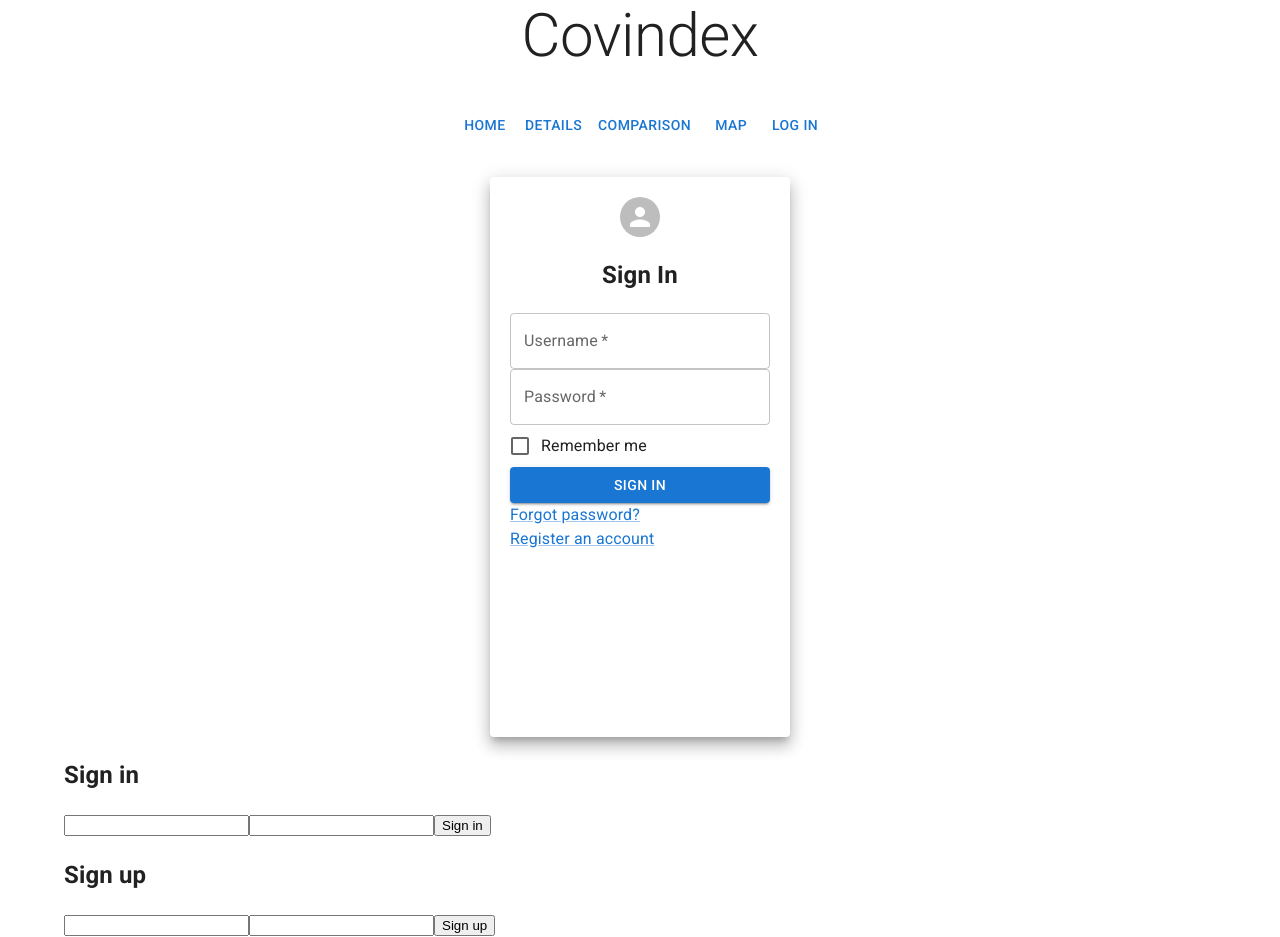
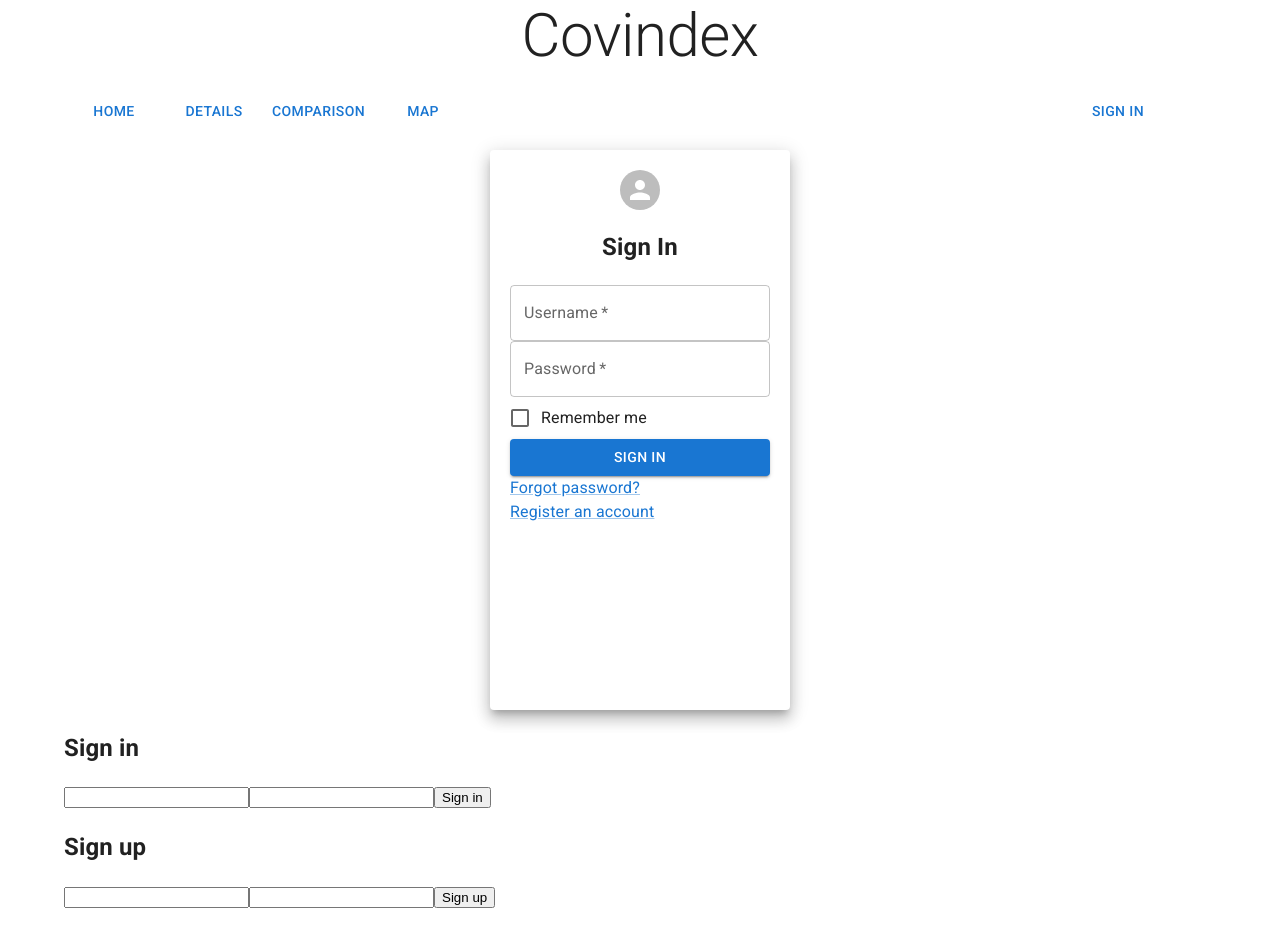
Before and after one commit to BioDieAMan/dh2642-project, a React (Create React App) app: page /account in a window 1280 px wide. After the commit the page ends 909 px from the top, so only its background shows below. Built offline with nearby package versions, Linux system fonts and the light colour scheme; no server answers.

Commit message:
added login to navbar

```diff
--- a/src/components/Navbar.js
+++ b/src/components/Navbar.js
@@ -1,45 +1,142 @@
 import React from "react";
 import { Link } from "react-router-dom";
-import {
-  Typography,
-  AppBar,
-  Toolbar,
-  CssBaseline,
-  Button,
-} from "@mui/material";
+import { Box, Tooltip, IconButton, Avatar, Menu, MenuItem, Divider, ListItemIcon, Typography, Button,} from "@mui/material";
+import { PersonAdd, Settings, Logout } from '@mui/icons-material';
+import { connect } from "react-redux";
+import { signOut } from '../redux/actions/authenticationActions';
+import { margin } from "@mui/system";
 
-const Navbar = () => {
+
+const Navbar = ({
+  uid,
+  signedInEmail,
+  signOut,
+}) => {
+  const [anchorEl, setAnchorEl] = React.useState(null);
+  const open = Boolean(anchorEl);
+  const handleClick = (event) => {setAnchorEl(event.currentTarget);};
+  const handleClose = () => {setAnchorEl(null);};
+
   return (
-    <AppBar position="relative" color="transparent" elevation={0}>
-      <CssBaseline />
-      <Toolbar
-        style={{
-          float: "none",
-          width: "auto",
-          marginLeft: "auto",
-          marginRight: "auto",
-        }}
-      >
-        <Typography variant="h6">
-          <Button variant="text" component={Link} to="/">
-            Home
-          </Button>
-          <Button variant="text" component={Link} to="/details">
-            Details
-          </Button>
-          <Button variant="text" component={Link} to="/compare">
-            Comparison
-          </Button>
-          <Button variant="text" component={Link} to="/map">
-            Map
-          </Button>
-          <Button variant="text" component={Link} to="/account">
-            Log in
-          </Button>
+    <React.Fragment>
+      <Box sx={{ display: 'flex', alignItems: 'center', textAlign: 'center' }}>
+        <Typography sx={{ minWidth: 100 }}>
+          <Button variant="text" component={Link} to="/">Home</Button>
         </Typography>
-      </Toolbar>
-    </AppBar>
+        <Typography sx={{ minWidth: 100 }}>
+          <Button variant="text" component={Link} to="/details">Details</Button>
+        </Typography>
+        <Typography sx={{ minWidth: 100 }}>
+          <Button variant="text" component={Link} to="/compare">Comparison</Button>
+        </Typography>
+        <Typography sx={{ minWidth: 100 }}>
+          <Button variant="text" component={Link} to="/map">Map</Button>
+        </Typography>
+        <Typography sx={{ minWidth: 100, position: "absolute", right: "10%"}}>
+          {uid ?
+            <span>
+              <Tooltip title="Account settings">
+              <IconButton onClick={handleClick} size="small" sx={{ ml: 2 }}>
+                <Avatar sx={{ width: 32, height: 32, margin: "0 10px 0 0"}}>{signedInEmail.substring(0, 1)}</Avatar>
+                {signedInEmail.substring(0, signedInEmail.lastIndexOf('@'))}
+              </IconButton>
+            </Tooltip>
+            </span>:
+            <span className="loginNavBar">
+              <Button variant="text" component={Link} to="/account">Sign in</Button>
+            </span>
+          }
+        </Typography>
+        <Menu anchorEl={anchorEl}
+              open={open}
+              onClose={handleClose}
+              onClick={handleClose}
+              PaperProps={{elevation: 0, sx: {overflow: 'visible', filter: 'drop-shadow(0px 2px 8px rgba(0,0,0,0.32))', mt: 1.5,
+                                              '& .MuiAvatar-root': { width: 32, height: 32, ml: -0.5, mr: 1,},
+                                              '&:before': { content: '""', display: 'block', position: 'absolute', top: 0, right: 14, width: 10, height: 10, bgcolor: 'background.paper', transform: 'translateY(-50%) rotate(45deg)', zIndex: 0,},
+                                            },
+                          }}
+              transformOrigin={{ horizontal: 'right', vertical: 'top' }}
+              anchorOrigin={{ horizontal: 'right', vertical: 'bottom' }}
+        >
+          <MenuItem>
+            <Avatar /> Profile
+          </MenuItem>
+          <MenuItem>
+            <Avatar /> My account
+          </MenuItem>
+          <Divider />
+          <MenuItem>
+            <ListItemIcon>
+              <PersonAdd fontSize="small" />
+            </ListItemIcon>
+            Add another account
+          </MenuItem>
+          <MenuItem>
+            <ListItemIcon>
+              <Settings fontSize="small" />
+            </ListItemIcon>
+            Settings
+          </MenuItem>
+          <MenuItem onClick={() => signOut()} variant="text">
+            <ListItemIcon>
+              <Logout fontSize="small" />
+            </ListItemIcon>
+            Logout
+          </MenuItem>
+        </Menu>
+      </Box>
+    </React.Fragment>
+    // <AppBar position="relative" color="transparent" elevation={0}>
+    //   <CssBaseline />
+    //   <Toolbar
+    //     style={{
+    //       float: "none",
+    //       width: "auto",
+    //       marginLeft: "auto",
+    //       marginRight: "auto",
+    //     }}
+    //   >
+    //     <Typography variant="h6">
+    //       <Button variant="text" component={Link} to="/">
+    //         Home
+    //       </Button>
+    //       <Button variant="text" component={Link} to="/details">
+    //         Details
+    //       </Button>
+    //       <Button variant="text" component={Link} to="/compare">
+    //         Comparison
+    //       </Button>
+    //       <Button variant="text" component={Link} to="/map">
+    //         Map
+    //       </Button>
+    //       {uid ?
+    //         <span>
+    //           <Button variant="text" >Hello {signedInEmail.substring(0, signedInEmail.lastIndexOf('@'))}!</Button>
+    //           <Button onClick={() => signOut()} variant="text">Sign out</Button>
+    //         </span>:
+    //         <span>
+    //           <Button variant="text" component={Link} to="/account">Sign in</Button>
+    //         </span>
+    //       }
+    //     </Typography>
+    //   </Toolbar>
+    // </AppBar>
   );
 };
 
-export default Navbar;
+
+const mapStateToProps = state => {
+  return {
+    uid: state.firebase.auth.uid,
+    signedInEmail: state.firebase.auth.email,
+  }
+}
+
+const mapDispatchToProps = dispatch => {
+  return {
+    signOut: () => dispatch(signOut()),
+  }
+}
+
+export default connect(mapStateToProps, mapDispatchToProps)(Navbar);
--- a/src/utils/css/logIn.css
+++ b/src/utils/css/logIn.css
@@ -12,3 +12,7 @@
 .logInButton{
     margin: 8px 0;
 }
+
+.loginNavBar{
+    float: right;
+}
```
